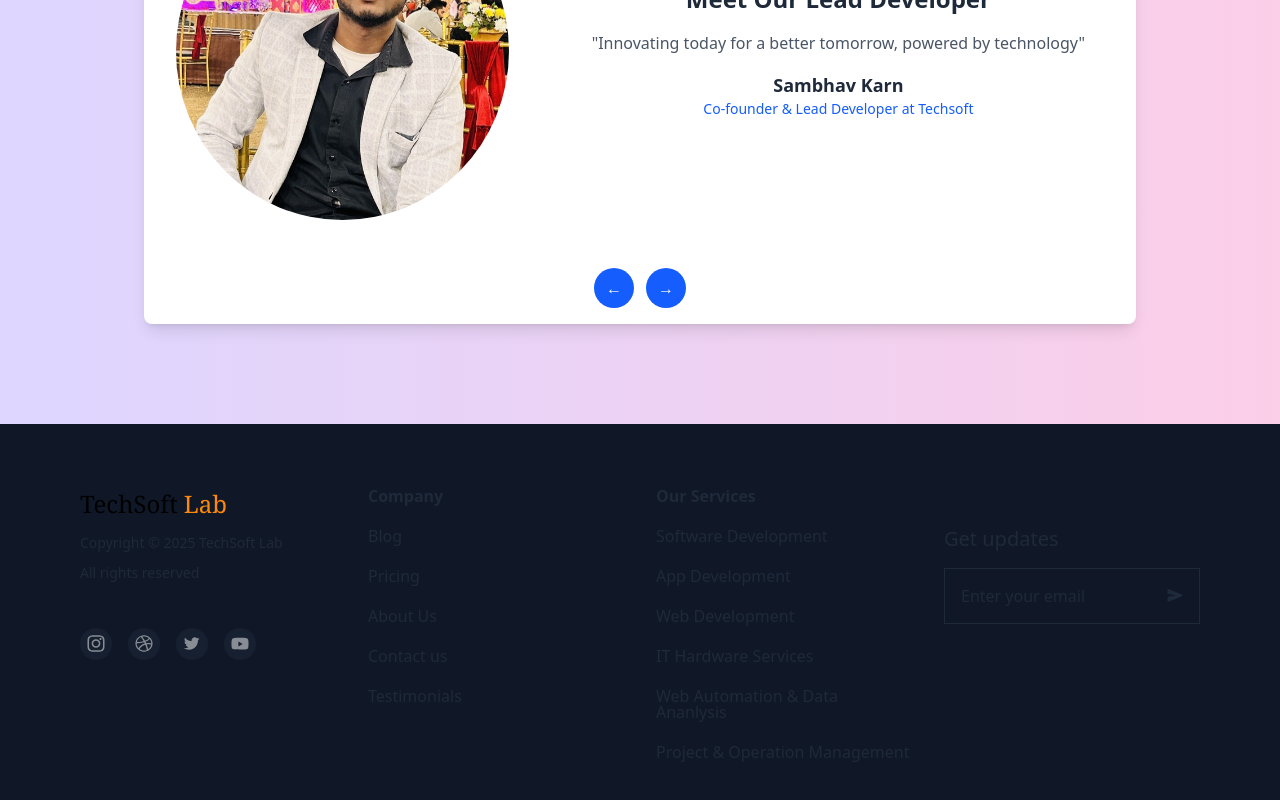
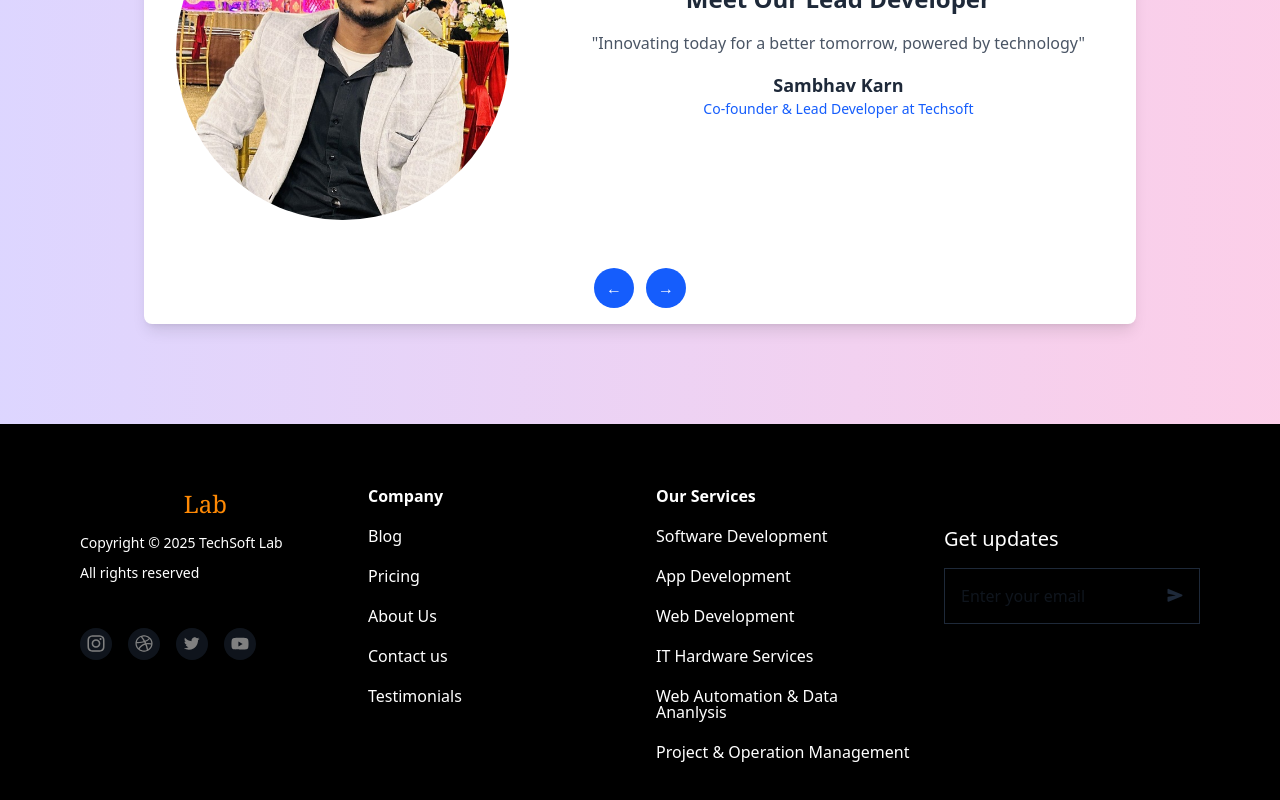
Before and after one commit to Sambhav-karn/TechSoftLab-New, a React (Vite) app in the folder techsoft-lab/: page / in a window 1280 px wide. Shown: the part 2838-3638 px from the top of the page. Built offline with nearby package versions, Linux system fonts and the light colour scheme.

Commit message:
Footer Update

```diff
--- a/techsoft-lab/src/common/Footer.jsx
+++ b/techsoft-lab/src/common/Footer.jsx
@@ -3,7 +3,7 @@ import React from 'react'
 export default function Footer() {
   return (
     <>
-      <div class="mx-auto container py-16 xl:px-20 lg:px-12 sm:px-6 px-4 bg-[#101828]">
+      <div class="mx-auto container py-16 xl:px-20 lg:px-12 sm:px-6 px-4 bg-[#000000]">
 
         <div class="grid grid-cols-2 md:grid-cols-3 lg:grid-cols-3 xl:grid-cols-4 md:gap-8 gap-4">
           <div class="flex flex-col flex-shrink-0">
@@ -12,8 +12,8 @@ export default function Footer() {
                 TechSoft <span className="text-orange-400">Lab</span>
               </h1>
             </div>
-            <p class="text-sm leading-none text-gray-800 mt-4 dark:text-white">Copyright © 2025 TechSoft Lab</p>
-            <p class="text-sm leading-none text-gray-800 mt-4 dark:text-white">All rights reserved</p>
+            <p class="text-sm leading-none text-white mt-4 dark:text-white">Copyright © 2025 TechSoft Lab</p>
+            <p class="text-sm leading-none text-white mt-4 dark:text-white">All rights reserved</p>
             <div class="flex items-center gap-x-4 mt-12">
               <button aria-label="instagram" class="focus:outline-none focus:ring-2 focus:ring-offset-2 focus:ring-gray-800 opacity-50 w-8 h-8 flex-shrink-0 bg-gray-800 cursor-pointer hover:bg-gray-700 rounded-full flex items-center justify-center">
                 <svg width="18" height="17" viewBox="0 0 18 17" fill="none" xmlns="http://www.w3.org/2000/svg">
@@ -38,26 +38,26 @@ export default function Footer() {
             </div>
           </div>
           <div class="sm:ml-0 ml-8 flex flex-col">
-            <h2 class="text-base font-semibold leading-4 text-gray-800 dark:text-white">Company</h2>
-            <a href="javascript:void(0)" class="focus:outline-none focus:underline hover:text-gray-500 text-base leading-4 mt-6 text-gray-800 dark:text-white cursor-pointer">Blog</a>
-            <a href="javascript:void(0)" class="focus:outline-none focus:underline hover:text-gray-500 text-base leading-4 mt-6 text-gray-800 dark:text-white cursor-pointer">Pricing</a>
-            <a href="javascript:void(0)" class="focus:outline-none focus:underline hover:text-gray-500 text-base leading-4 mt-6 text-gray-800 dark:text-white cursor-pointer">About Us</a>
-            <a href="javascript:void(0)" class="focus:outline-none focus:underline hover:text-gray-500 text-base leading-4 mt-6 text-gray-800 dark:text-white cursor-pointer">Contact us</a>
-            <a href="javascript:void(0)" class="focus:outline-none focus:underline hover:text-gray-500 text-base leading-4 mt-6 text-gray-800 dark:text-white cursor-pointer">Testimonials</a>
+            <h2 class="text-base font-semibold leading-4 text-white dark:text-white">Company</h2>
+            <a href="javascript:void(0)" class="focus:outline-none focus:underline hover:text-gray-500 text-base leading-4 mt-6 text-white dark:text-white cursor-pointer">Blog</a>
+            <a href="javascript:void(0)" class="focus:outline-none focus:underline hover:text-gray-500 text-base leading-4 mt-6 text-white dark:text-white cursor-pointer">Pricing</a>
+            <a href="javascript:void(0)" class="focus:outline-none focus:underline hover:text-gray-500 text-base leading-4 mt-6 text-white dark:text-white cursor-pointer">About Us</a>
+            <a href="javascript:void(0)" class="focus:outline-none focus:underline hover:text-gray-500 text-base leading-4 mt-6 text-white dark:text-white cursor-pointer">Contact us</a>
+            <a href="javascript:void(0)" class="focus:outline-none focus:underline hover:text-gray-500 text-base leading-4 mt-6 text-white dark:text-white cursor-pointer">Testimonials</a>
           </div>
           <div class="flex flex-col">
-            <h2 class="text-base font-semibold leading-4 text-gray-800 dark:text-white">Our Services</h2>
-            <a href="javascript:void(0)" class="focus:outline-none focus:underline hover:text-gray-500 text-base leading-4 mt-6 text-gray-800 dark:text-white cursor-pointer">Software Development</a>
-            <a href="javascript:void(0)" class="focus:outline-none focus:underline hover:text-gray-500 text-base leading-4 mt-6 text-gray-800 dark:text-white cursor-pointer">App Development</a>
-            <a href="javascript:void(0)" class="focus:outline-none focus:underline hover:text-gray-500 text-base leading-4 mt-6 text-gray-800 dark:text-white cursor-pointer">Web Development</a>
-            <a href="javascript:void(0)" class="focus:outline-none focus:underline hover:text-gray-500 text-base leading-4 mt-6 text-gray-800 dark:text-white cursor-pointer">IT Hardware Services</a>
-            <a href="javascript:void(0)" class="focus:outline-none focus:underline hover:text-gray-500 text-base leading-4 mt-6 text-gray-800 dark:text-white cursor-pointer">Web Automation & Data Ananlysis</a>
-            <a href="javascript:void(0)" class="focus:outline-none focus:underline hover:text-gray-500 text-base leading-4 mt-6 text-gray-800 dark:text-white cursor-pointer">Project & Operation Management</a>
+            <h2 class="text-base font-semibold leading-4 text-white dark:text-white">Our Services</h2>
+            <a href="javascript:void(0)" class="focus:outline-none focus:underline hover:text-gray-500 text-base leading-4 mt-6 text-white dark:text-white cursor-pointer">Software Development</a>
+            <a href="javascript:void(0)" class="focus:outline-none focus:underline hover:text-gray-500 text-base leading-4 mt-6 text-white dark:text-white cursor-pointer">App Development</a>
+            <a href="javascript:void(0)" class="focus:outline-none focus:underline hover:text-gray-500 text-base leading-4 mt-6 text-white dark:text-white cursor-pointer">Web Development</a>
+            <a href="javascript:void(0)" class="focus:outline-none focus:underline hover:text-gray-500 text-base leading-4 mt-6 text-white dark:text-white cursor-pointer">IT Hardware Services</a>
+            <a href="javascript:void(0)" class="focus:outline-none focus:underline hover:text-gray-500 text-base leading-4 mt-6 text-white dark:text-white cursor-pointer">Web Automation & Data Ananlysis</a>
+            <a href="javascript:void(0)" class="focus:outline-none focus:underline hover:text-gray-500 text-base leading-4 mt-6 text-white dark:text-white cursor-pointer">Project & Operation Management</a>
           </div>
           <div class="mt-10 lg:block hidden">
-            <label class="text-xl font-medium leading-5 text-gray-800 dark:text-white">Get updates</label>
+            <label class="text-xl font-medium leading-5 text-white dark:text-white">Get updates</label>
             <div class="cursor-pointer flex items-center justify-between border border-gray-800 dark:border-white mt-4">
-              <input type="text" class="text-base leading-4 p-4 w-full focus:outline-none text-gray-800 dark:text-white dark:placeholder-white dark:bg-gray-900 dark:border-white placeholder-gray-800" placeholder="Enter your email" />
+              <input type="text" class="text-base leading-4 p-4 w-full focus:outline-none text-gray-800 dark:text-white dark:placeholder-white dark:bg-gray-900 dark:border-white placeholder-text-white" placeholder="Enter your email" />
               <button aria-label="send" class="mr-4 fill-current text-gray-800 hover:text-gray-500 focus:outline-none focus:ring-2 focus:ring-offset-2 focus:ring-gray-800">
                 <svg class="dark:text-white dark:hover:text-gray-200" width="16" height="17" viewBox="0 0 16 17" fill="currentColor" xmlns="http://www.w3.org/2000/svg">
                   <path d="M14.8934 7.39673L14.8884 7.39457L1.54219 1.9166C1.42993 1.87011 1.30778 1.85187 1.18666 1.86353C1.06554 1.87519 0.949225 1.91637 0.848125 1.9834C0.741311 2.05266 0.653573 2.14711 0.592805 2.25826C0.532037 2.36941 0.500145 2.49376 0.5 2.62013V6.12357C0.50006 6.29633 0.561019 6.46366 0.67237 6.59671C0.783722 6.72976 0.938491 6.82021 1.11 6.85246L8.38906 8.18438C8.41767 8.18974 8.44348 8.20482 8.46205 8.22701C8.48062 8.2492 8.49078 8.2771 8.49078 8.30591C8.49078 8.33472 8.48062 8.36263 8.46205 8.38481C8.44348 8.407 8.41767 8.42208 8.38906 8.42744L1.11031 9.75936C0.938851 9.79153 0.784092 9.88185 0.67269 10.0148C0.561288 10.1477 0.500219 10.3149 0.5 10.4876V13.9917C0.499917 14.1124 0.530111 14.2312 0.587871 14.3374C0.645632 14.4437 0.729152 14.5341 0.830938 14.6006C0.953375 14.6811 1.09706 14.7241 1.24406 14.7243C1.34626 14.7242 1.4474 14.7039 1.54156 14.6646L14.8875 9.21787L14.8934 9.21509C15.0731 9.13869 15.2262 9.01185 15.3337 8.85025C15.4413 8.68866 15.4986 8.49941 15.4986 8.30591C15.4986 8.11241 15.4413 7.92316 15.3337 7.76157C15.2262 7.59997 15.0731 7.47313 14.8934 7.39673Z" fill="currentColor" />
@@ -67,11 +67,11 @@ export default function Footer() {
           </div>
         </div>
         <div class="mt-10 lg:hidden">
-          <label class="text-xl font-medium leading-5 text-gray-800 dark:text-white">Get updates</label>
+          <label class="text-xl font-medium leading-5 text-white dark:text-white">Get updates</label>
           <div class="flex items-center justify-between border border-gray-800 dark:border-white mt-4">
-            <input type="text" class="text-base leading-4 p-4 relative z-0 w-full focus:outline-none text-gray-800 placeholder-gray-800 dark:text-white dark:placeholder-white dark:border-white dark:bg-gray-900" placeholder="Enter your email" />
+            <input type="text" class="text-base leading-4 p-4 relative z-0 w-full focus:outline-none text-gray-800 placeholder-text-white dark:text-white dark:placeholder-white dark:border-white dark:bg-gray-900" placeholder="Enter your email" />
             <button aria-label="send" class="focus:outline-none focus:ring-2 focus:ring-offset-2 focus:ring-gray-800 cursor-pointer mr-4 relative z-40">
-              <svg class="fill-current text-gray-800 hover:text-gray-500 dark:text-white dark:hover:text-gray-200" width="16" height="17" viewBox="0 0 16 17" fill="currentColor" xmlns="http://www.w3.org/2000/svg">
+              <svg class="fill-current text-white hover:text-gray-500 dark:text-white dark:hover:text-gray-200" width="16" height="17" viewBox="0 0 16 17" fill="currentColor" xmlns="http://www.w3.org/2000/svg">
                 <path d="M14.8934 7.39673L14.8884 7.39457L1.54219 1.9166C1.42993 1.87011 1.30778 1.85187 1.18666 1.86353C1.06554 1.87519 0.949225 1.91637 0.848125 1.9834C0.741311 2.05266 0.653573 2.14711 0.592805 2.25826C0.532037 2.36941 0.500145 2.49376 0.5 2.62013V6.12357C0.50006 6.29633 0.561019 6.46366 0.67237 6.59671C0.783722 6.72976 0.938491 6.82021 1.11 6.85246L8.38906 8.18438C8.41767 8.18974 8.44348 8.20482 8.46205 8.22701C8.48062 8.2492 8.49078 8.2771 8.49078 8.30591C8.49078 8.33472 8.48062 8.36263 8.46205 8.38481C8.44348 8.407 8.41767 8.42208 8.38906 8.42744L1.11031 9.75936C0.938851 9.79153 0.784092 9.88185 0.67269 10.0148C0.561288 10.1477 0.500219 10.3149 0.5 10.4876V13.9917C0.499917 14.1124 0.530111 14.2312 0.587871 14.3374C0.645632 14.4437 0.729152 14.5341 0.830938 14.6006C0.953375 14.6811 1.09706 14.7241 1.24406 14.7243C1.34626 14.7242 1.4474 14.7039 1.54156 14.6646L14.8875 9.21787L14.8934 9.21509C15.0731 9.13869 15.2262 9.01185 15.3337 8.85025C15.4413 8.68866 15.4986 8.49941 15.4986 8.30591C15.4986 8.11241 15.4413 7.92316 15.3337 7.76157C15.2262 7.59997 15.0731 7.47313 14.8934 7.39673Z" fill="currentColor" />
               </svg>
             </button>
```
